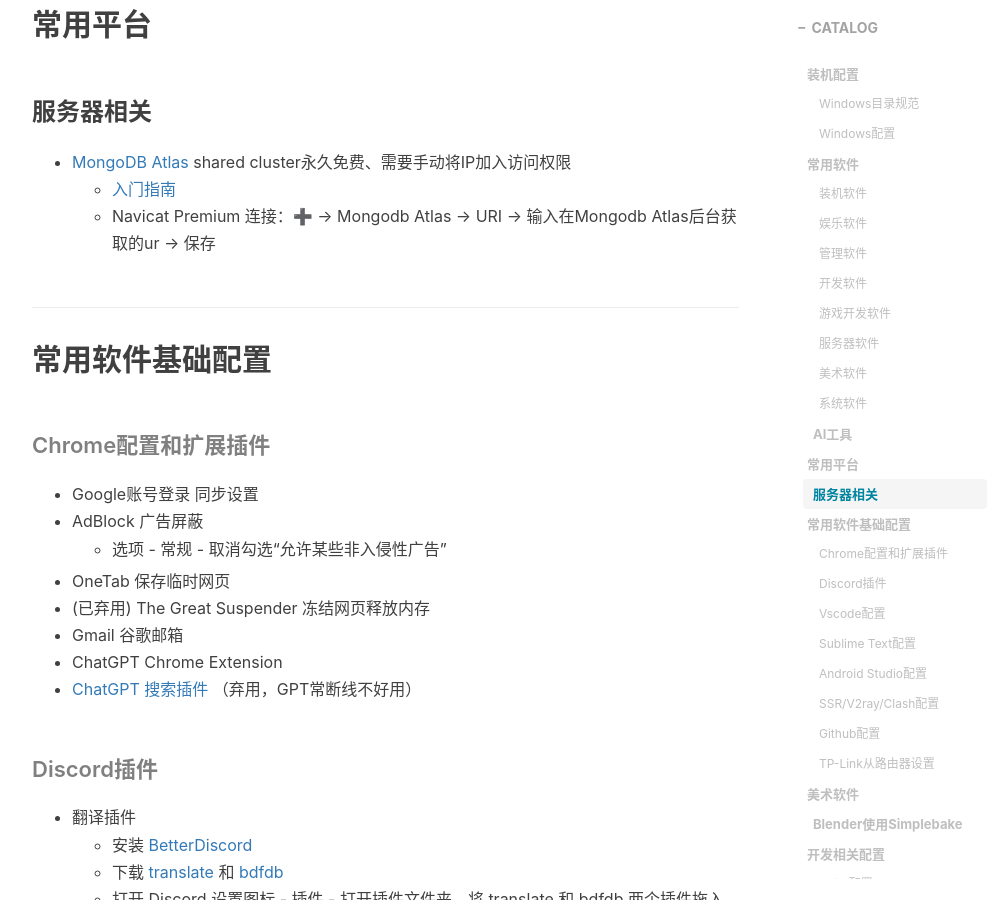
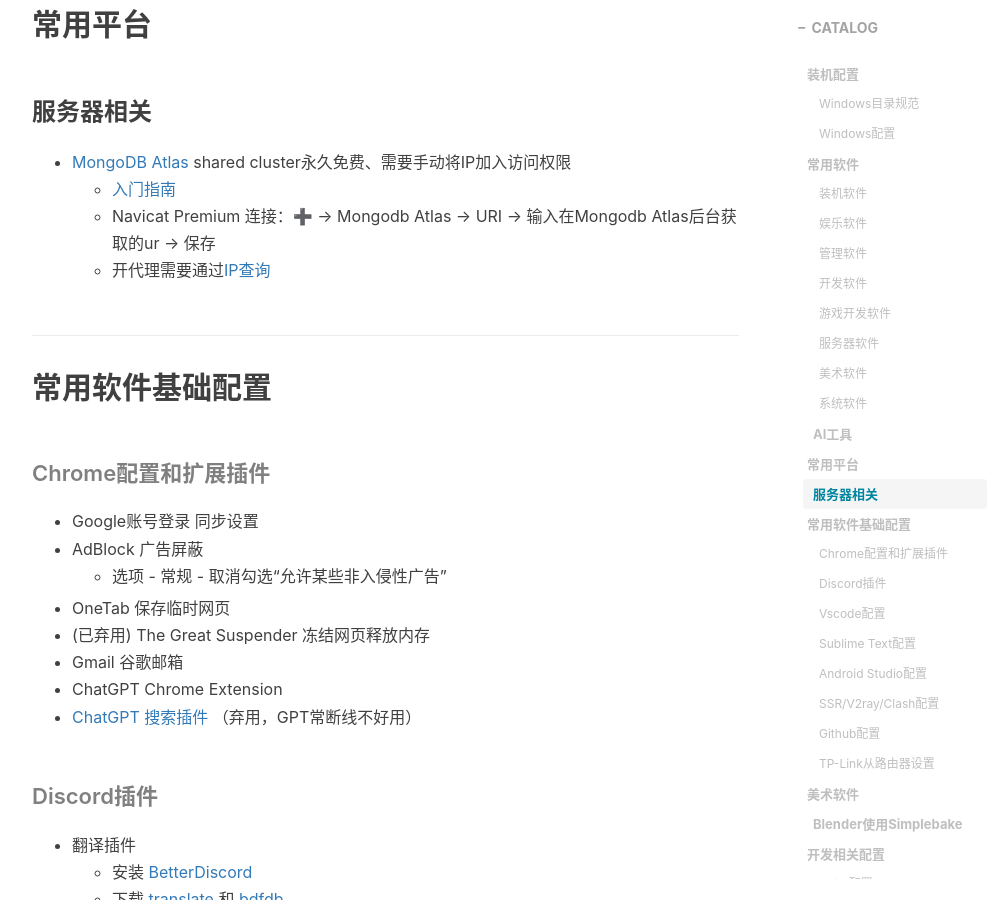
Before and after one commit to gumcstronger/gumcstronger.github.io, a Jekyll site: the page built from _posts/2022/2022-08-24-windows.md, in a window 1280 px wide and 900 px high, scrolled down 4706 px. Shown: the whole window, without its empty margins (233-1226 px from the left). Built offline with Jekyll 4.4.1, drawn with Linux system fonts in a browser that asks for light colours; comment, search, counter and statistics services are not loaded.

Commit message:
Update 2022-08-24-windows.md

```diff
--- a/_posts/2022/2022-08-24-windows.md
+++ b/_posts/2022/2022-08-24-windows.md
@@ -153,6 +153,7 @@
 * [MongoDB Atlas](https://www.mongodb.com/atlas/database) shared cluster永久免费、需要手动将IP加入访问权限
   * [入门指南](https://www.mongodb.com/docs/atlas/getting-started/)
   * Navicat Premium 连接：➕ -> Mongodb Atlas -> URI -> 输入在Mongodb Atlas后台获取的ur -> 保存
+  * 开代理需要通过[IP查询](https://whoer.net/zh)
 
 ## 常用软件基础配置
 
```
